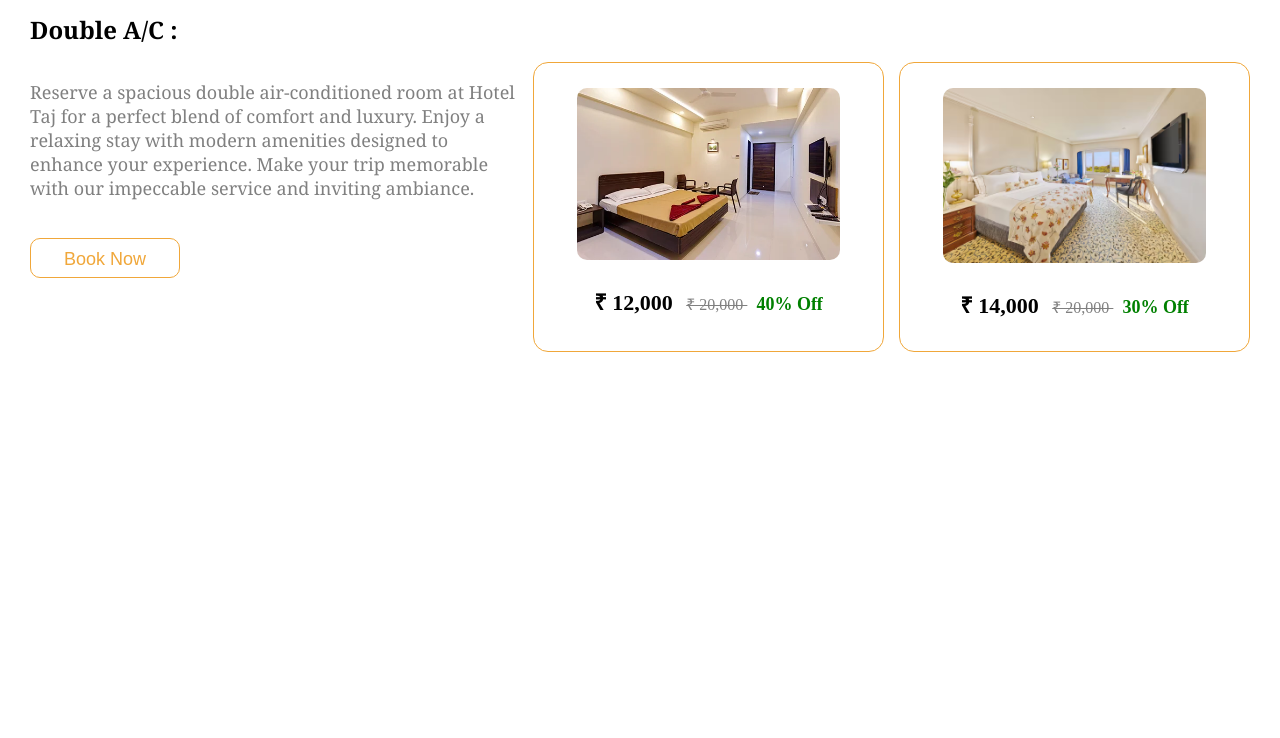
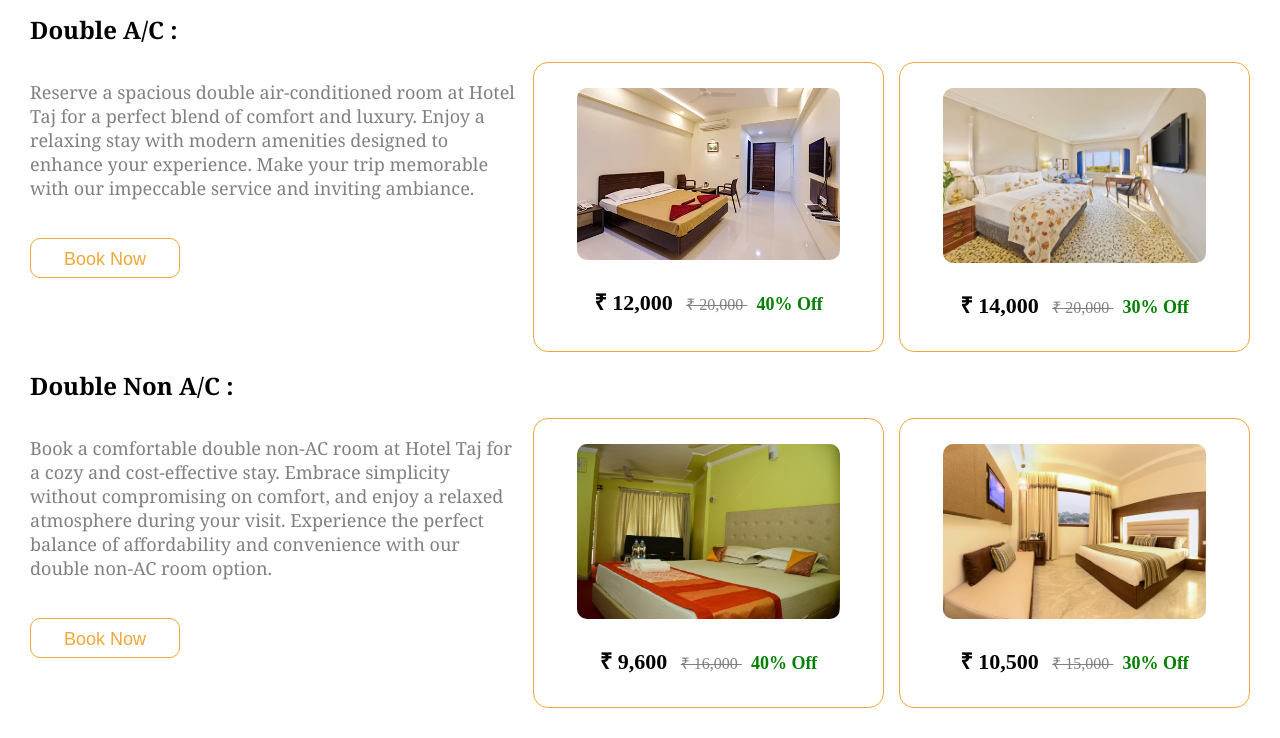
Before and after one commit to AkulaVishnuVardhanReddy/Hotel-Taj, a plain HTML site: page index.html in a window 1280 px wide. Shown: the part 1842-2580 px from the top of the page. Before the commit the page ends 2224 px from the top, so only its background shows below. Drawn offline with Linux system fonts and the light colour scheme.

Commit message:
Double Non Ac

```diff
--- a/index.html
+++ b/index.html
@@ -202,8 +202,51 @@
             </div>
           </div>
 
-
-
+          <h1 class = "rooms-title" id = "double-non-ac">
+            Double Non A/C :
+          </h1>
+          <div style="display: flex;">
+            <div style="max-width: 40%;">
+              <p class = "home-para ">
+                Book a comfortable double non-AC room at Hotel Taj for a cozy and cost-effective stay. Embrace simplicity without compromising on comfort, and enjoy a relaxed atmosphere during your visit. Experience the perfect balance of affordability and convenience with our double non-AC room option.
+               </p>
+               <a href="#Payment">
+                 <button class = "booking-button">
+                  Book Now
+                 </button>
+                </a>
+            </div>
+            <div class = "card">
+              <img src = "Images/doublenonac3.jpg"
+               class = "card-image">
+               <p class="card-price">
+                <b style = "color: black;margin-right:8px;">
+                  &#x20B9 9,600
+                </b>
+                <span style="text-decoration:line-through;font-size: 16px;">
+                  &#x20B9 16,000
+                </span>
+                <span style="color:green;font-weight: bold;font-size: 18px;">
+                  &nbsp 40% Off
+                </span>
+            </p>
+            </div>
+            <div class = "card">
+              <img src = "Images/DoubleNonAc2.jpg"
+               class = "card-image">
+               <p class="card-price">
+                <b style = "color: black;margin-right:8px;">
+                  &#x20B9 10,500
+                </b>
+                <span style="text-decoration:line-through;font-size: 16px;">
+                  &#x20B9 15,000
+                </span>
+                <span style="color:green;font-weight: bold;font-size: 18px;">
+                  &nbsp 30% Off
+                </span>
+            </p>
+            </div>
+          </div>
       </div>
 
 
```
Also changed, not shown: Images/DoubleNonAc2.jpg (added), Images/doubleNonAc1.jpeg (added), Images/doublenonac3.jpg (added).
